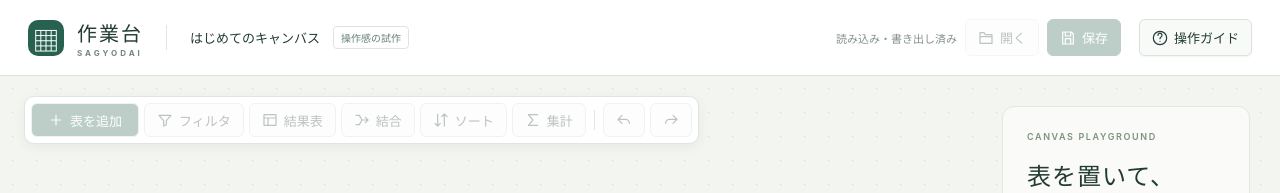
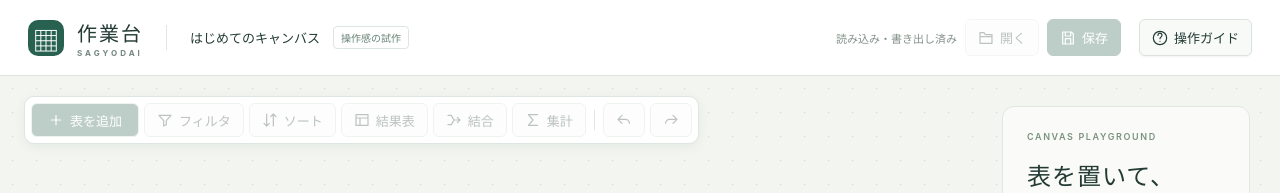
Before and after one commit to jdoiwork/sagyodai, a React (Vite) app: page / in a window 1280 px wide. Shown: the top 193 px of the page. Built offline with nearby package versions, Linux system fonts and the light colour scheme; no server answers.

Commit message:
Place sort button next to filter in toolbar
ソートの追加ボタンをフィルタの右隣に移動する

```diff
--- a/src/app/App.tsx
+++ b/src/app/App.tsx
@@ -379,6 +379,13 @@ function Canvas() {
               フィルタ
             </button>
             <button
+              disabled={!project || project.tables.length >= 20 || pending > 0}
+              onClick={() => addNode("sort")}
+            >
+              <Icon name="sort" />
+              ソート
+            </button>
+            <button
               disabled={!project || project.tables.length >= 20}
               title={
                 project && project.tables.length >= 20
@@ -399,13 +406,6 @@ function Canvas() {
             >
               <Icon name="union" />
               結合
-            </button>
-            <button
-              disabled={!project || project.tables.length >= 20 || pending > 0}
-              onClick={() => addNode("sort")}
-            >
-              <Icon name="sort" />
-              ソート
             </button>
             <button
               disabled={!project || project.tables.length >= 20 || pending > 0}
```
